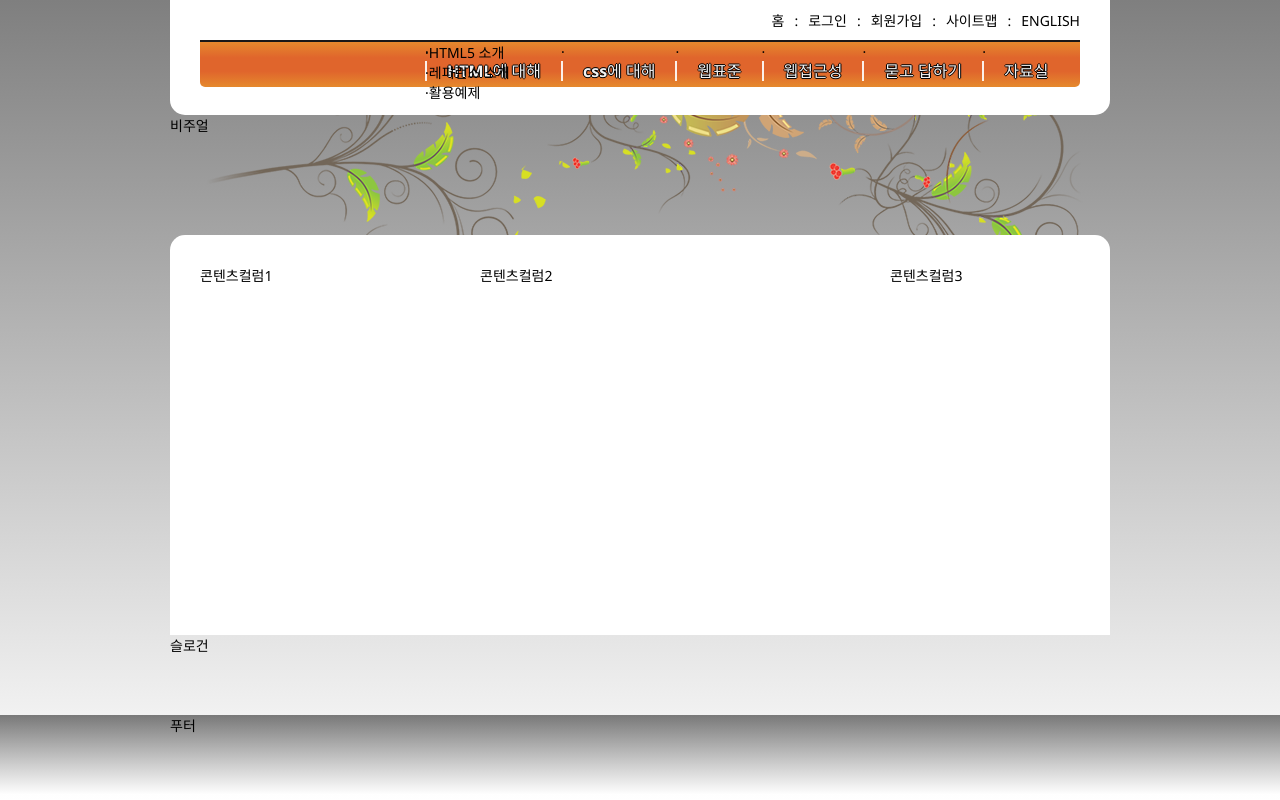
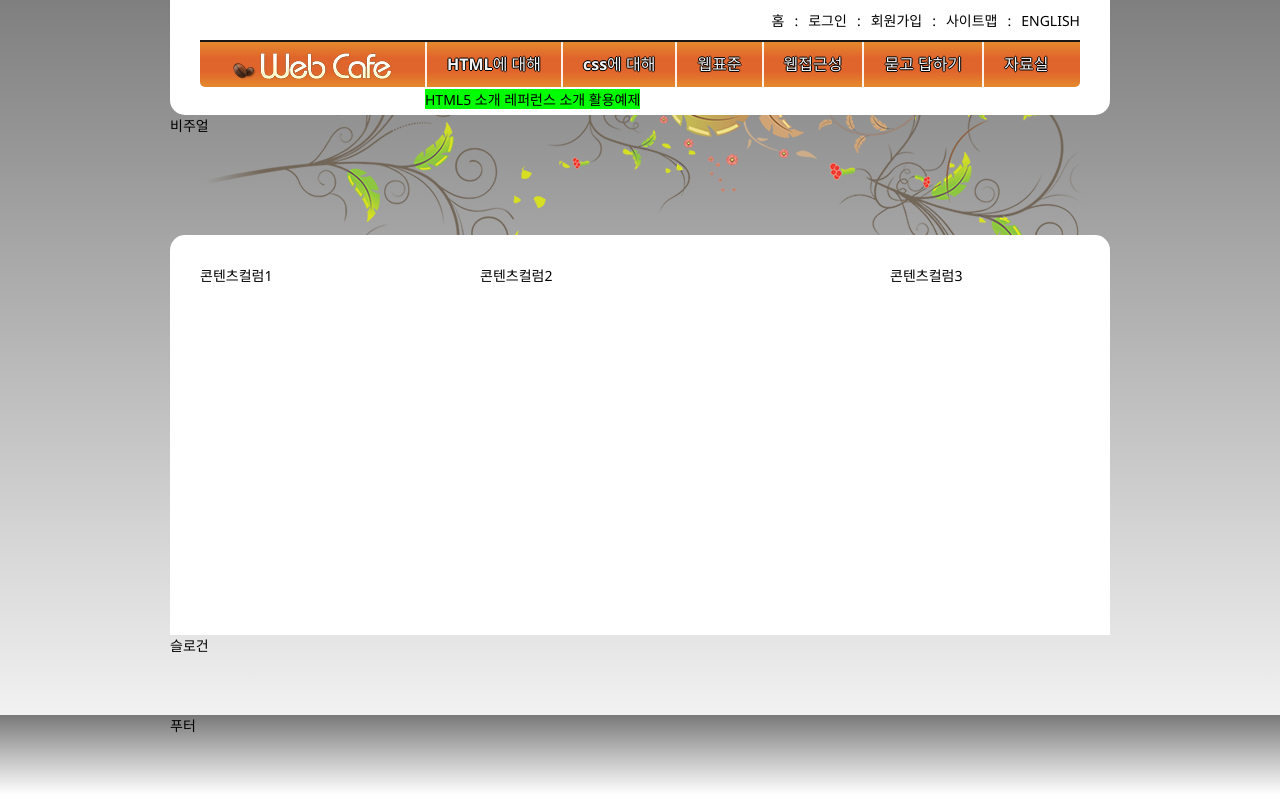
Before and after one commit to morningcereal/www, a plain HTML site: page index.html in a window 1280 px wide. Drawn offline with Linux system fonts and the light colour scheme.

Commit message:
하위메뉴 배치

```diff
--- a/css/style.css
+++ b/css/style.css
@@ -149,7 +149,6 @@
 /* 메인 메뉴 */
 
 .main-menu {
-    position: relative;
     background: linear-gradient(to bottom, #e5892d 0%, #e0652c 35%, #e0652c 65%, #e5892d 100%);
     list-style-type: none;
     border-top: 2px solid #181818;
@@ -169,7 +168,7 @@
     color: rgba(255, 255, 255, 0.95);
     display: block;
     padding: 0 20px;
-    line-height: 20px;
+    line-height: 45px;
     border-left: 2px solid rgba(255, 255, 255, 0.9);
     text-shadow: 1px 0px 0 #000, 0px 1px 0 #000, -1px 0px 0 #000, 0px -1px 0 #000;
 }
@@ -187,20 +186,20 @@
 
 .main-menu ul {
     list-style-type: none;
+    background: lime;
     position: absolute;
+    white-space: nowrap;
+    top: 47px;
 }
 
 .main-menu ul li {
     display: inline-block;
 }
 
-.main-menu li::before {
-    content: "·";
-}
-
 .about-html {
     display: block;
     top: 0;
+    left: 0;
 }
 
 .about-css {
```
